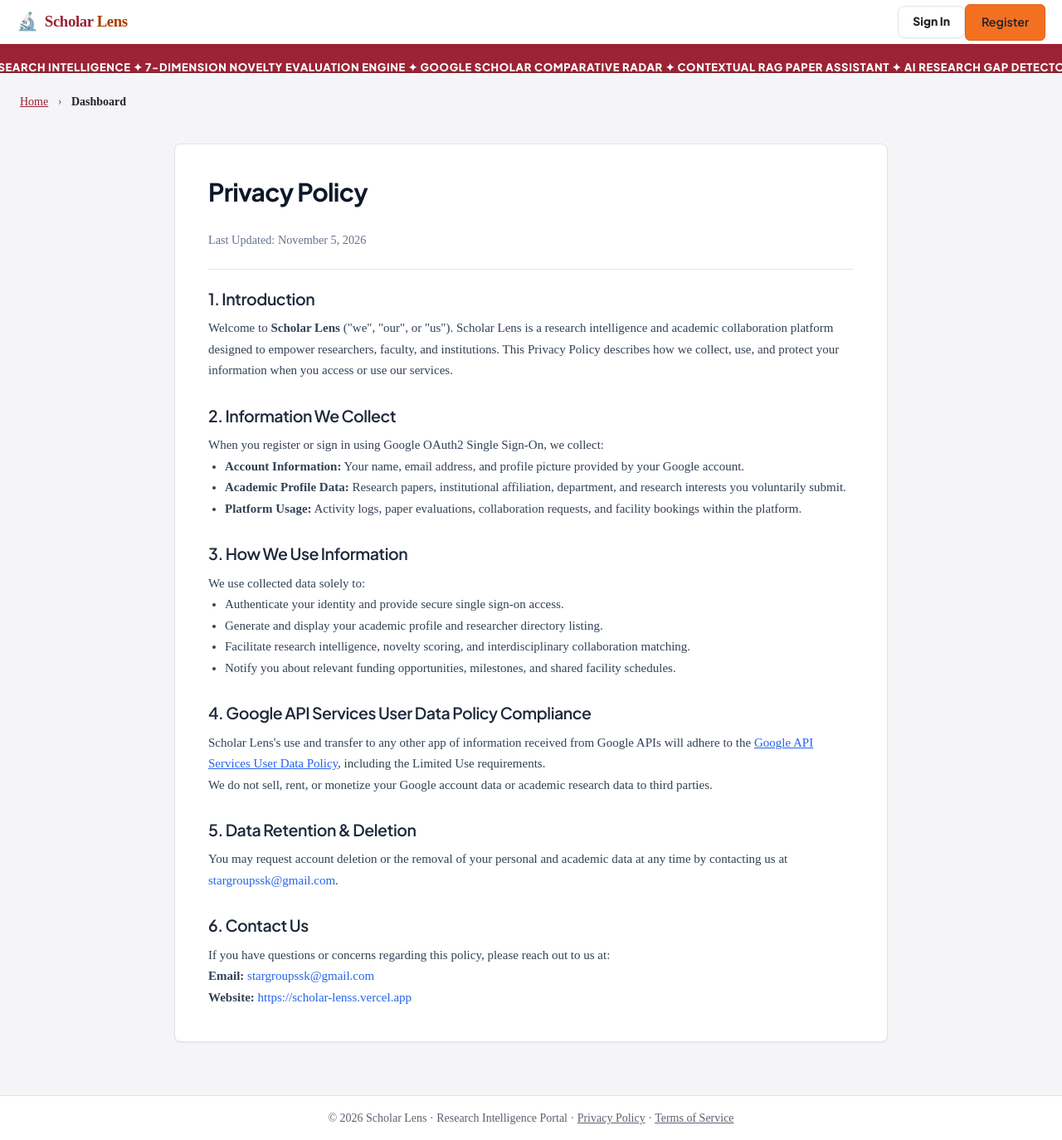
After one commit to Sharique002/Scholar_Lens, a Django app: page /privacy/ in a window 1280 px wide. The commit adds this page. Shown: the whole page at 83% size. Run offline with Django 4.2, Linux system fonts and the light colour scheme; data that the repository does not hold is empty; parts of the project's set-up code (start-up, migrations or seed data) failed here and were passed over.

Commit message:
feat(legal): add privacy policy and terms of service for google oauth compliance

```diff
--- a/dashboard/urls.py
+++ b/dashboard/urls.py
@@ -9,4 +9,6 @@
     path('dashboard/office/', views.office_hub, name='office'),
     path('dashboard/notifications/', views.notifications_view, name='notifications'),
     path('dashboard/settings/', views.settings_view, name='settings'),
+    path('privacy/', views.privacy_policy, name='privacy'),
+    path('terms/', views.terms_of_service, name='terms'),
 ]
--- a/dashboard/views.py
+++ b/dashboard/views.py
@@ -146,6 +146,16 @@
     })
 
 
+def privacy_policy(request):
+    """Public privacy policy page for Google OAuth compliance."""
+    return render(request, 'dashboard/privacy.html')
+
+
+def terms_of_service(request):
+    """Public terms of service page."""
+    return render(request, 'dashboard/terms.html')
+
+
 def error_404(request, exception):
     """Custom 404 error page."""
     return render(request, 'errors/404.html', status=404)
--- a/templates/base.html
+++ b/templates/base.html
@@ -157,7 +157,7 @@
     <!-- Clean Institutional Footer -->
     <footer class="ums-footer">
         <div class="container text-center">
-            <p>&copy; {% now "Y" %} Scholar Lens &middot; Research Intelligence Portal</p>
+            <p>&copy; {% now "Y" %} Scholar Lens &middot; Research Intelligence Portal &middot; <a href="{% url 'dashboard:privacy' %}" style="color: inherit; text-decoration: underline;">Privacy Policy</a> &middot; <a href="{% url 'dashboard:terms' %}" style="color: inherit; text-decoration: underline;">Terms of Service</a></p>
         </div>
     </footer>
 
--- /dev/null
+++ b/templates/dashboard/privacy.html
@@ -0,0 +1,68 @@
+{% extends 'base.html' %}
+{% block title %}Privacy Policy — Scholar Lens{% endblock %}
+
+{% block content %}
+<div class="container py-5" style="max-width: 900px; margin: 40px auto; padding: 0 20px;">
+    <div class="card p-4 shadow-sm" style="background: #ffffff; border-radius: 12px; border: 1px solid #e2e8f0; padding: 40px;">
+        <h1 class="mb-4" style="color: #0f172a; font-weight: 700; font-size: 2rem;">Privacy Policy</h1>
+        <p class="text-muted" style="color: #64748b; font-size: 0.95rem;">Last Updated: November 5, 2026</p>
+        <hr style="border: 0; border-top: 1px solid #e2e8f0; margin: 24px 0;">
+
+        <section class="mb-4">
+            <h2 style="color: #1e293b; font-size: 1.3rem; font-weight: 600; margin-bottom: 12px;">1. Introduction</h2>
+            <p style="color: #334155; line-height: 1.7;">
+                Welcome to <strong>Scholar Lens</strong> ("we", "our", or "us"). Scholar Lens is a research intelligence and academic collaboration platform designed to empower researchers, faculty, and institutions. This Privacy Policy describes how we collect, use, and protect your information when you access or use our services.
+            </p>
+        </section>
+
+        <section class="mb-4">
+            <h2 style="color: #1e293b; font-size: 1.3rem; font-weight: 600; margin-bottom: 12px;">2. Information We Collect</h2>
+            <p style="color: #334155; line-height: 1.7;">When you register or sign in using Google OAuth2 Single Sign-On, we collect:</p>
+            <ul style="color: #334155; line-height: 1.7; padding-left: 20px;">
+                <li><strong>Account Information:</strong> Your name, email address, and profile picture provided by your Google account.</li>
+                <li><strong>Academic Profile Data:</strong> Research papers, institutional affiliation, department, and research interests you voluntarily submit.</li>
+                <li><strong>Platform Usage:</strong> Activity logs, paper evaluations, collaboration requests, and facility bookings within the platform.</li>
+            </ul>
+        </section>
+
+        <section class="mb-4">
+            <h2 style="color: #1e293b; font-size: 1.3rem; font-weight: 600; margin-bottom: 12px;">3. How We Use Information</h2>
+            <p style="color: #334155; line-height: 1.7;">We use collected data solely to:</p>
+            <ul style="color: #334155; line-height: 1.7; padding-left: 20px;">
+                <li>Authenticate your identity and provide secure single sign-on access.</li>
+                <li>Generate and display your academic profile and researcher directory listing.</li>
+                <li>Facilitate research intelligence, novelty scoring, and interdisciplinary collaboration matching.</li>
+                <li>Notify you about relevant funding opportunities, milestones, and shared facility schedules.</li>
+            </ul>
+        </section>
+
+        <section class="mb-4">
+            <h2 style="color: #1e293b; font-size: 1.3rem; font-weight: 600; margin-bottom: 12px;">4. Google API Services User Data Policy Compliance</h2>
+            <p style="color: #334155; line-height: 1.7;">
+                Scholar Lens's use and transfer to any other app of information received from Google APIs will adhere to the
+                <a href="https://developers.google.com/terms/api-services-user-data-policy" target="_blank" rel="noopener" style="color: #2563eb; text-decoration: underline;">Google API Services User Data Policy</a>, including the Limited Use requirements.
+            </p>
+            <p style="color: #334155; line-height: 1.7;">
+                We do not sell, rent, or monetize your Google account data or academic research data to third parties.
+            </p>
+        </section>
+
+        <section class="mb-4">
+            <h2 style="color: #1e293b; font-size: 1.3rem; font-weight: 600; margin-bottom: 12px;">5. Data Retention & Deletion</h2>
+            <p style="color: #334155; line-height: 1.7;">
+                You may request account deletion or the removal of your personal and academic data at any time by contacting us at
+                <a href="mailto:stargroupssk@gmail.com" style="color: #2563eb;">stargroupssk@gmail.com</a>.
+            </p>
+        </section>
+
+        <section>
+            <h2 style="color: #1e293b; font-size: 1.3rem; font-weight: 600; margin-bottom: 12px;">6. Contact Us</h2>
+            <p style="color: #334155; line-height: 1.7;">
+                If you have questions or concerns regarding this policy, please reach out to us at:
+                <br><strong>Email:</strong> <a href="mailto:stargroupssk@gmail.com" style="color: #2563eb;">stargroupssk@gmail.com</a>
+                <br><strong>Website:</strong> <a href="https://scholar-lenss.vercel.app" style="color: #2563eb;">https://scholar-lenss.vercel.app</a>
+            </p>
+        </section>
+    </div>
+</div>
+{% endblock %}
```
Also changed, not shown: templates/dashboard/terms.html (added, +47 -0 lines).
